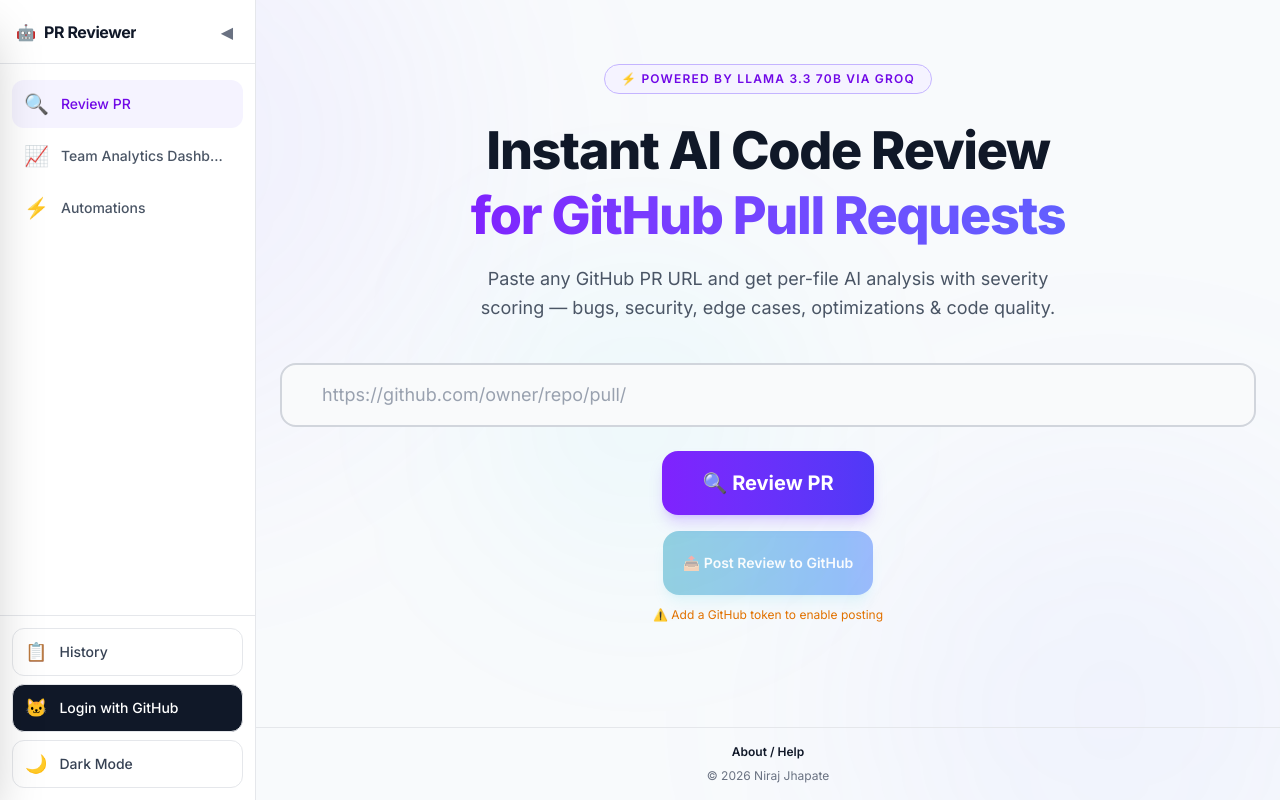
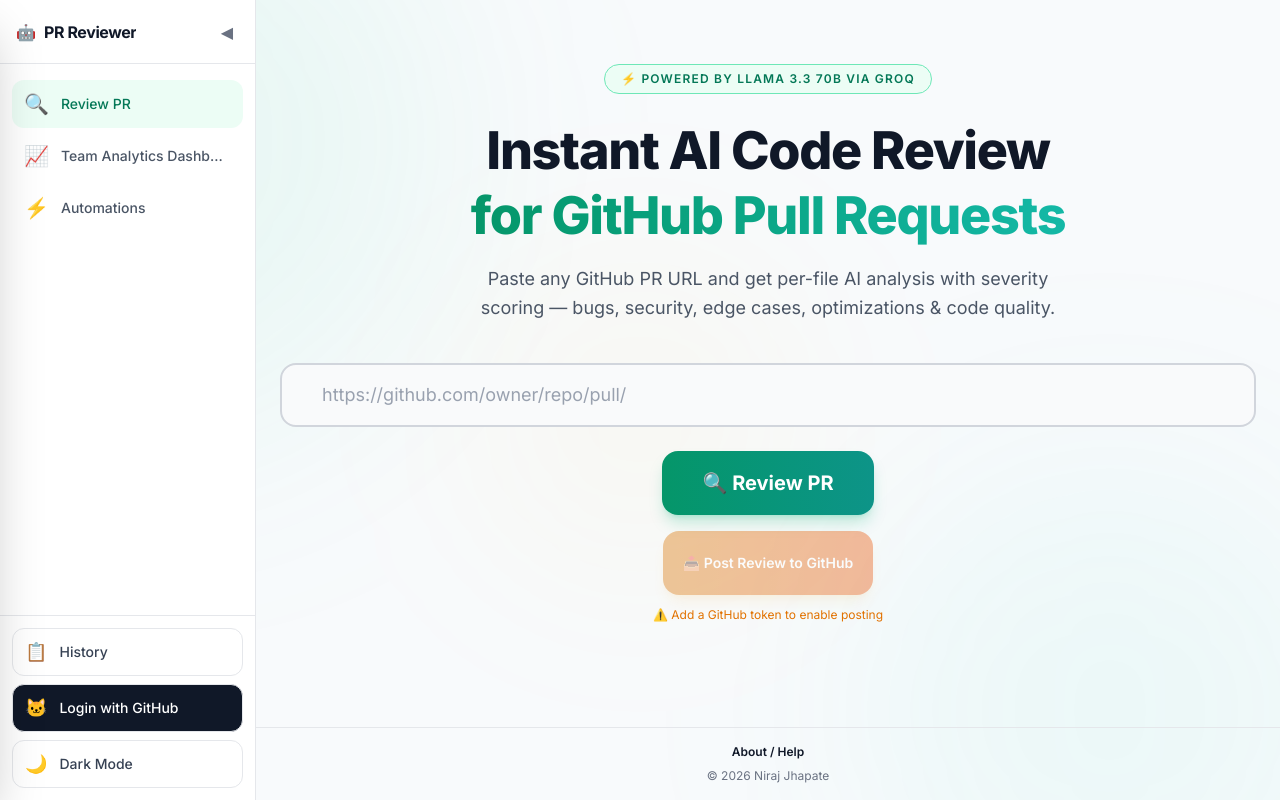
Before and after one commit to jhapate0704/Ai-Pull-Requests-Reviewer, a React (Vite) app in the folder frontend/: page / in a window 1280 px wide. Built offline with nearby package versions, Linux system fonts and the light colour scheme; no server answers.

Commit message:
change the theme

```diff
--- a/frontend/src/index.css
+++ b/frontend/src/index.css
@@ -37,6 +37,51 @@
   --color-brand-700: #6d28d9;
   --color-brand-800: #5b21b6;
   --color-brand-900: #4c1d95;
+
+  /* Theme Overrides: "Emerald & Amber" Theme */
+  --color-violet-50:  #ecfdf5;
+  --color-violet-100: #d1fae5;
+  --color-violet-200: #a7f3d0;
+  --color-violet-300: #6ee7b7;
+  --color-violet-400: #34d399;
+  --color-violet-500: #10b981;
+  --color-violet-600: #059669;
+  --color-violet-700: #047857;
+  --color-violet-800: #065f46;
+  --color-violet-900: #064e3b;
+
+  --color-indigo-50:  #f0fdfa;
+  --color-indigo-100: #ccfbf1;
+  --color-indigo-200: #99f6e4;
+  --color-indigo-300: #5eead4;
+  --color-indigo-400: #2dd4bf;
+  --color-indigo-500: #14b8a6;
+  --color-indigo-600: #0d9488;
+  --color-indigo-700: #0f766e;
+  --color-indigo-800: #115e59;
+  --color-indigo-900: #134e4a;
+
+  --color-cyan-50:  #fffbeb;
+  --color-cyan-100: #fef3c7;
+  --color-cyan-200: #fde68a;
+  --color-cyan-300: #fcd34d;
+  --color-cyan-400: #fbbf24;
+  --color-cyan-500: #f59e0b;
+  --color-cyan-600: #d97706;
+  --color-cyan-700: #b45309;
+  --color-cyan-800: #92400e;
+  --color-cyan-900: #78350f;
+
+  --color-blue-50:  #fff7ed;
+  --color-blue-100: #ffedd5;
+  --color-blue-200: #fed7aa;
+  --color-blue-300: #fdba74;
+  --color-blue-400: #fb923c;
+  --color-blue-500: #f97316;
+  --color-blue-600: #ea580c;
+  --color-blue-700: #c2410c;
+  --color-blue-800: #9a3412;
+  --color-blue-900: #7c2d12;
 
   --color-surface-900: #0d0f14;
   --color-surface-800: #13161e;
--- a/frontend/src/pages/DashboardPage.jsx
+++ b/frontend/src/pages/DashboardPage.jsx
@@ -91,7 +91,7 @@
         </div>
 
         {/* Repository query search panel */}
-        <div className="flex w-full max-w-xs items-center gap-2">
+        <div className="flex w-full items-center gap-2">
           <input
             type="text"
             placeholder="owner/repo"
@@ -104,7 +104,7 @@
             onClick={loadAnalytics}
             className="rounded-xl bg-violet-600 px-4 py-2 min-h-[48px] text-sm font-semibold text-white hover:bg-violet-700"
           >
-            Load
+            Load Analytics
           </button>
         </div>
       </div>
```
